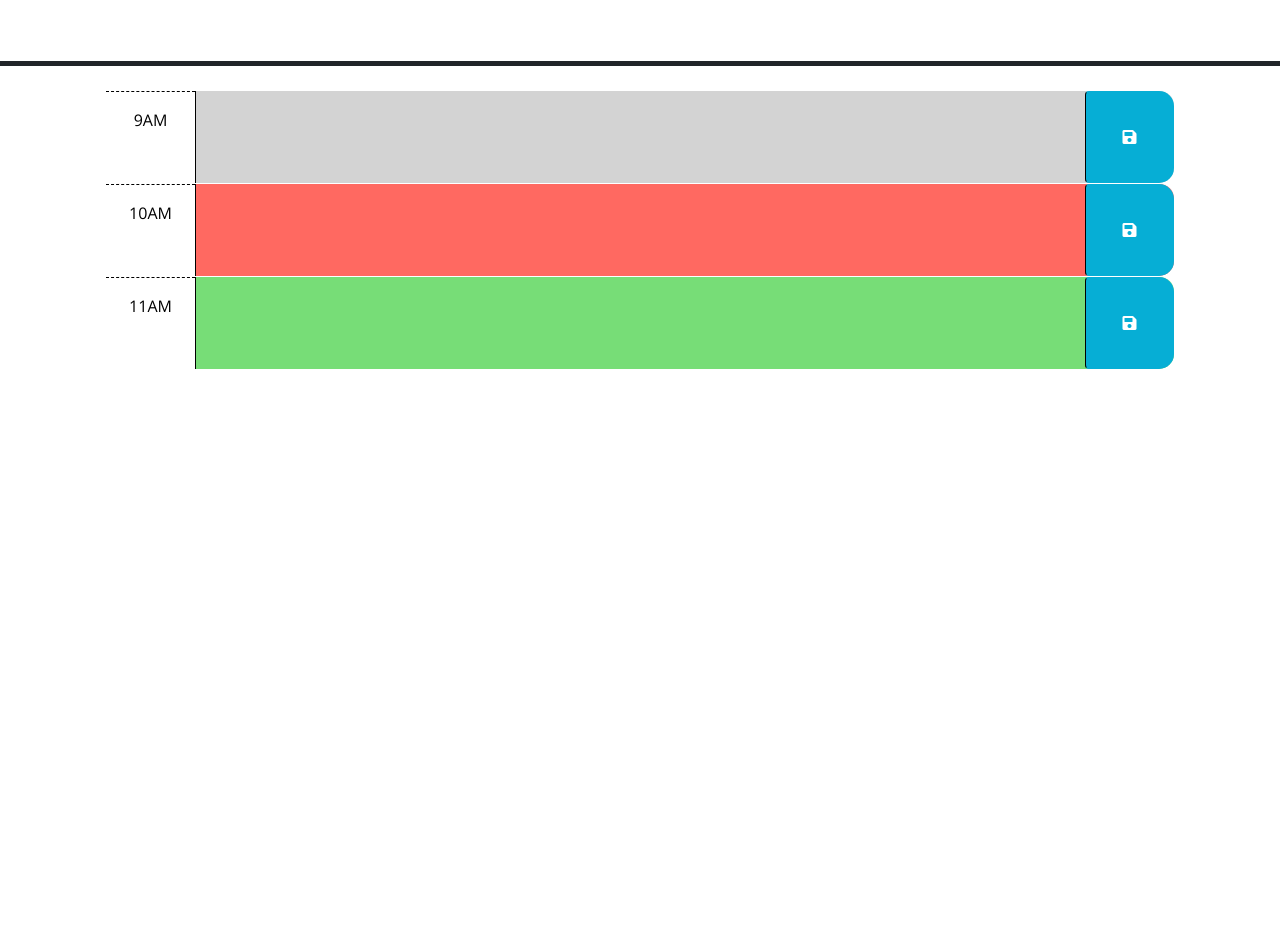
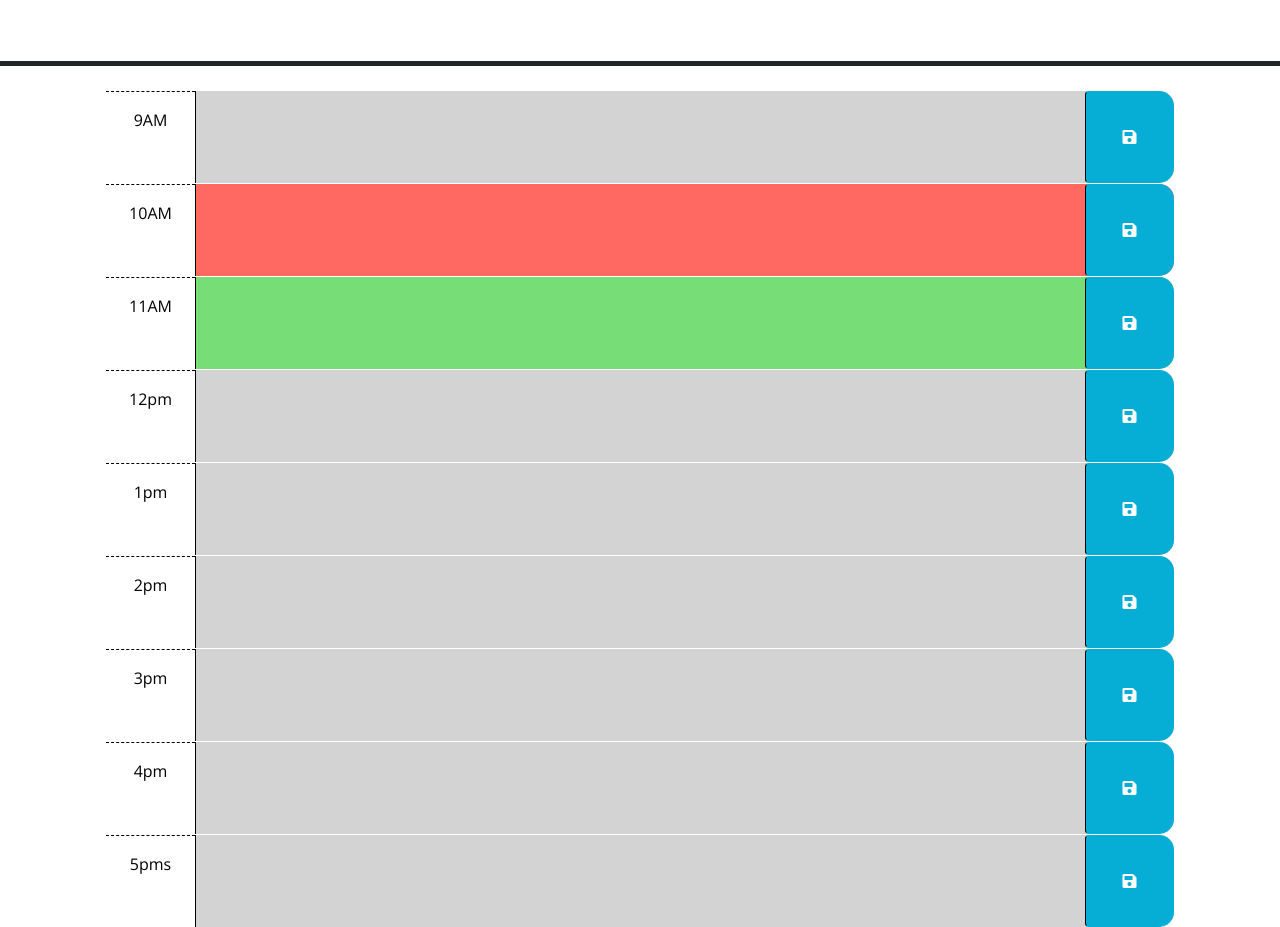
Before and after one commit to Abubakar50C/Module-05-challenge, a plain HTML site: page index.html in a window 1280 px wide. Shown: the part 166-1093 px from the top of the page. Before the commit the page ends 800 px from the top, so only its background shows below. Drawn offline with nearby package versions, Linux system fonts and the light colour scheme.

Commit message:
added divs for each hour of the 9-5 work day and also added variables for adding a class to any html element for past present or future

```diff
--- a/index.html
+++ b/index.html
@@ -40,6 +40,8 @@
         -->
 
       <!-- Example of a past time block. The "past" class adds a gray background color. -->
+
+
       <div id="hour-9" class="row time-block past">
         <div class="col-2 col-md-1 hour text-center py-3">9AM</div>
         <textarea class="col-8 col-md-10 description" rows="3"> </textarea>
@@ -66,6 +68,54 @@
         </button>
       </div>
 
+      <div id="hour-12" class="row time-block past">
+        <div class="col-2 col-md-1 hour text-center py-3">12pm</div>
+        <textarea class="col-8 col-md-10 description" rows="3"> </textarea>
+        <button class="btn saveBtn col-2 col-md-1" aria-label="save">
+          <i class="fas fa-save" aria-hidden="true"></i>
+        </button>
+      </div>
+
+      <div id="hour-13" class="row time-block past">
+        <div class="col-2 col-md-1 hour text-center py-3">1pm</div>
+        <textarea class="col-8 col-md-10 description" rows="3"> </textarea>
+        <button class="btn saveBtn col-2 col-md-1" aria-label="save">
+          <i class="fas fa-save" aria-hidden="true"></i>
+        </button>
+      </div>
+
+      <div id="hour-14" class="row time-block past">
+        <div class="col-2 col-md-1 hour text-center py-3">2pm</div>
+        <textarea class="col-8 col-md-10 description" rows="3"> </textarea>
+        <button class="btn saveBtn col-2 col-md-1" aria-label="save">
+          <i class="fas fa-save" aria-hidden="true"></i>
+        </button>
+      </div>
+
+      <div id="hour-15" class="row time-block past">
+        <div class="col-2 col-md-1 hour text-center py-3">3pm</div>
+        <textarea class="col-8 col-md-10 description" rows="3"> </textarea>
+        <button class="btn saveBtn col-2 col-md-1" aria-label="save">
+          <i class="fas fa-save" aria-hidden="true"></i>
+        </button>
+      </div>
+
+      <div id="hour-16" class="row time-block past">
+        <div class="col-2 col-md-1 hour text-center py-3">4pm</div>
+        <textarea class="col-8 col-md-10 description" rows="3"> </textarea>
+        <button class="btn saveBtn col-2 col-md-1" aria-label="save">
+          <i class="fas fa-save" aria-hidden="true"></i>
+        </button>
+      </div>
+
+      <div id="hour-17" class="row time-block past">
+        <div class="col-2 col-md-1 hour text-center py-3">5pms</div>
+        <textarea class="col-8 col-md-10 description" rows="3"> </textarea>
+        <button class="btn saveBtn col-2 col-md-1" aria-label="save">
+          <i class="fas fa-save" aria-hidden="true"></i>
+        </button>
+      </div>
+
     <script src="https://code.jquery.com/jquery-3.4.1.min.js"></script>
     <script
       src="https://cdn.jsdelivr.net/npm/dayjs@1.11.3/dayjs.min.js"
--- a/script.js
+++ b/script.js
@@ -1,7 +1,14 @@
 // Wrap all code that interacts with the DOM in a call to jQuery to ensure that
 // the code isn't run until the browser has finished rendering all the elements
 // in the html.
+
+var makePast = element.classList.add("past");
+var makePresent = element.classList.add("present");
+var makeFuture = element.classList.add("future");
+var button = document.getElementsByClassName('saveBtn')
 $(function () {
+    button.addEventListener('click', )
+
   // TODO: Add a listener for click events on the save button. This code should
   // use the id in the containing time-block as a key to save the user input in
   // local storage. HINT: What does `this` reference in the click listener
@@ -14,6 +21,10 @@ $(function () {
   // attribute of each time-block be used to conditionally add or remove the
   // past, present, and future classes? How can Day.js be used to get the
   // current hour in 24-hour time?
+
+  //Use a way of comparison to make an if state for when the time of the event is before or after
+  //current time(find with day.js), use a the appropriate variable to add a class.
+
   //
   // TODO: Add code to get any user input that was saved in localStorage and set
   // the values of the corresponding textarea elements. HINT: How can the id
```
